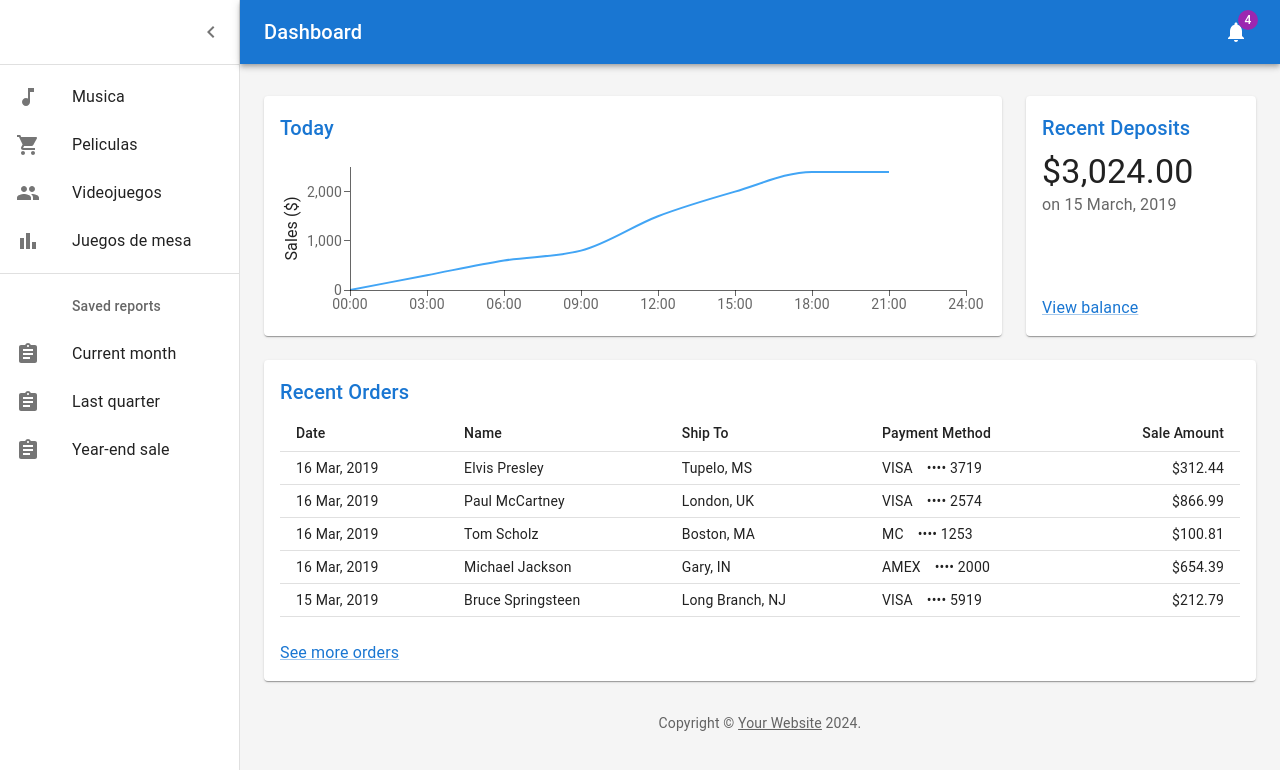
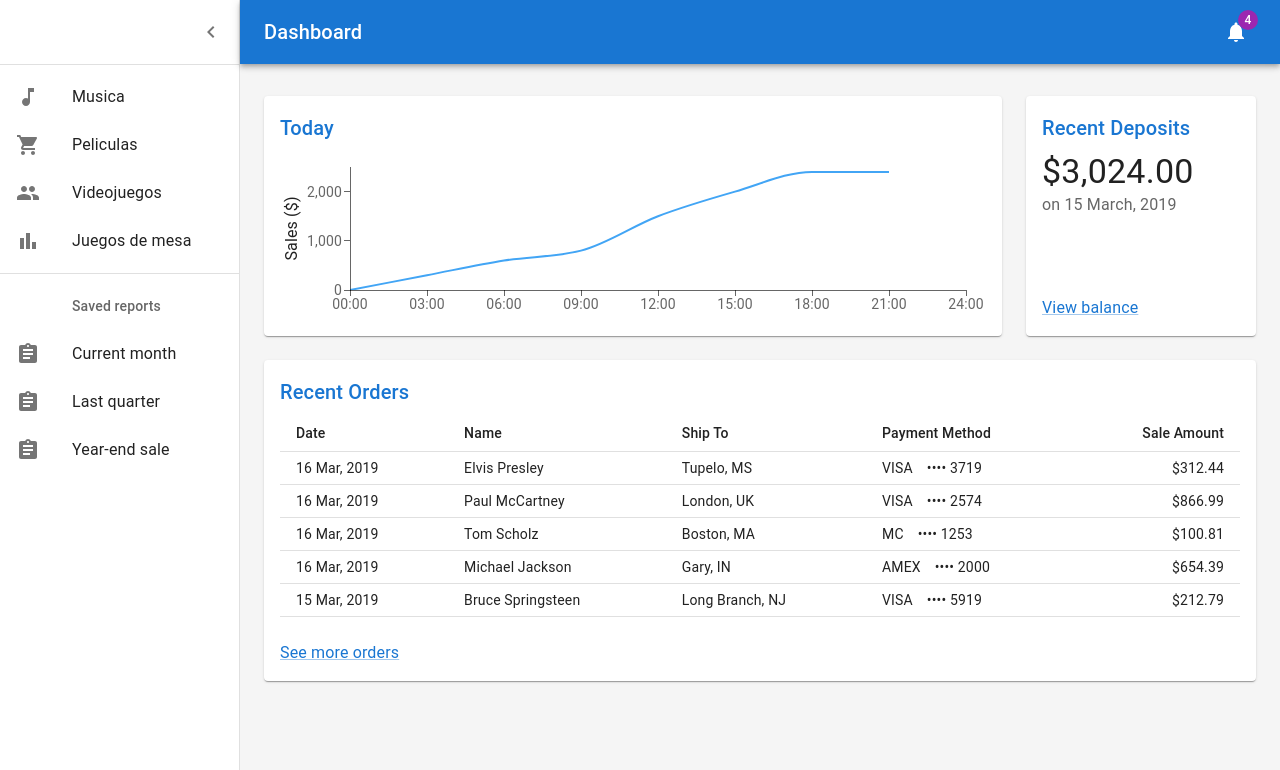
Before and after one commit to PabloIraburu/ponch, a React (Vite) app: page / in a window 1280 px wide. Shown: the top 770 px of the page. Built offline with nearby package versions, Linux system fonts and the light colour scheme.

Commit message:
fix: redirect to movies

```diff
--- a/src/main.tsx
+++ b/src/main.tsx
@@ -7,23 +7,6 @@ import {EntityView} from "./pages/entityView.tsx";
 import Dashboard from "./pages/dashboards/Dashboard.tsx";
 import {Movies} from "./pages/movies/movies.tsx";
 
-const router = createBrowserRouter([
-    {
-        path: "/",
-        element: (<Dashboard />),
-        children: [
-            {
-                path: "/:entity",
-                element: <EntityView/>,
-            },
-        ]
-    },
-    {
-        path: "/movies",
-        element: <Movies/>,
-    },
-]);
-
 createRoot(document.getElementById("root") as HTMLElement).render(
-    <RouterProvider router={router} />
+    <Dashboard />
 );
--- a/src/pages/dashboards/Dashboard.tsx
+++ b/src/pages/dashboards/Dashboard.tsx
@@ -21,18 +21,54 @@ import { mainListItems, secondaryListItems } from './listItems';
 import Chart from './Chart';
 import Deposits from './Deposits';
 import Orders from './Orders';
+import {createBrowserRouter, RouterProvider} from "react-router-dom";
+import {EntityView} from "../entityView.tsx";
+import {Movies} from "../movies/movies.tsx";
 
-function Copyright(props: any) {
+
+const DashboardContent = () => {
   return (
-    <Typography variant="body2" color="text.secondary" align="center" {...props}>
-      {'Copyright © '}
-      <Link color="inherit" href="https://mui.com/">
-        Your Website
-      </Link>{' '}
-      {new Date().getFullYear()}
-      {'.'}
-    </Typography>
-  );
+      <>
+      <Toolbar />
+  <Container maxWidth="lg" sx={{ mt: 4, mb: 4 }}>
+    <Grid container spacing={3}>
+      {/* Chart */}
+      <Grid item xs={12} md={8} lg={9}>
+        <Paper
+            sx={{
+              p: 2,
+              display: 'flex',
+              flexDirection: 'column',
+              height: 240,
+            }}
+        >
+          <Chart />
+        </Paper>
+      </Grid>
+      {/* Recent Deposits */}
+      <Grid item xs={12} md={4} lg={3}>
+        <Paper
+            sx={{
+              p: 2,
+              display: 'flex',
+              flexDirection: 'column',
+              height: 240,
+            }}
+        >
+          <Deposits />
+        </Paper>
+      </Grid>
+      {/* Recent Orders */}
+      <Grid item xs={12}>
+        <Paper sx={{ p: 2, display: 'flex', flexDirection: 'column' }}>
+          <Orders />
+        </Paper>
+      </Grid>
+    </Grid>
+  </Container>
+  </>
+
+  )
 }
 
 const drawerWidth: number = 240;
@@ -85,6 +121,24 @@ const Drawer = styled(MuiDrawer, { shouldForwardProp: (prop) => prop !== 'open'
   }),
 );
 
+const router = createBrowserRouter([
+  {
+    path: "/",
+    element: (<DashboardContent />),
+    ErrorBoundary: ({ error }) => <div>{error?.message}</div>,
+    errorElement: <div>There was an error</div>,
+    children: [
+      {
+        path: "/:entity",
+        element: <EntityView/>,
+      },
+    ]
+  },
+  {
+    path: "/movies",
+    element: <Movies/>,
+  },
+]);
 // TODO remove, this demo shouldn't need to reset the theme.
 const defaultTheme = createTheme();
 
@@ -164,44 +218,7 @@ export default function Dashboard() {
             overflow: 'auto',
           }}
         >
-          <Toolbar />
-          <Container maxWidth="lg" sx={{ mt: 4, mb: 4 }}>
-            <Grid container spacing={3}>
-              {/* Chart */}
-              <Grid item xs={12} md={8} lg={9}>
-                <Paper
-                  sx={{
-                    p: 2,
-                    display: 'flex',
-                    flexDirection: 'column',
-                    height: 240,
-                  }}
-                >
-                  <Chart />
-                </Paper>
-              </Grid>
-              {/* Recent Deposits */}
-              <Grid item xs={12} md={4} lg={3}>
-                <Paper
-                  sx={{
-                    p: 2,
-                    display: 'flex',
-                    flexDirection: 'column',
-                    height: 240,
-                  }}
-                >
-                  <Deposits />
-                </Paper>
-              </Grid>
-              {/* Recent Orders */}
-              <Grid item xs={12}>
-                <Paper sx={{ p: 2, display: 'flex', flexDirection: 'column' }}>
-                  <Orders />
-                </Paper>
-              </Grid>
-            </Grid>
-            <Copyright sx={{ pt: 4 }} />
-          </Container>
+        <RouterProvider router={router} />
         </Box>
       </Box>
     </ThemeProvider>
```
